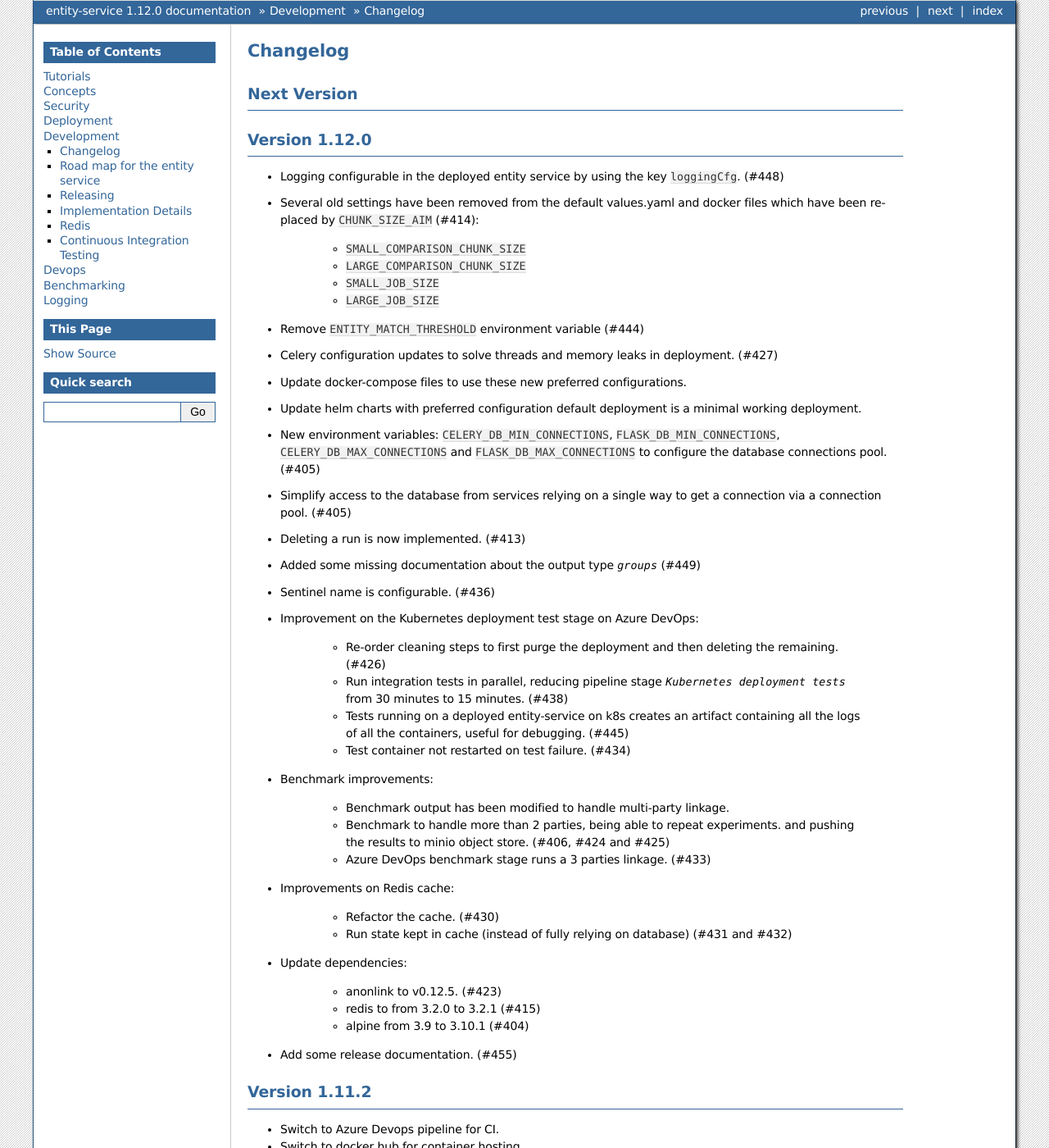
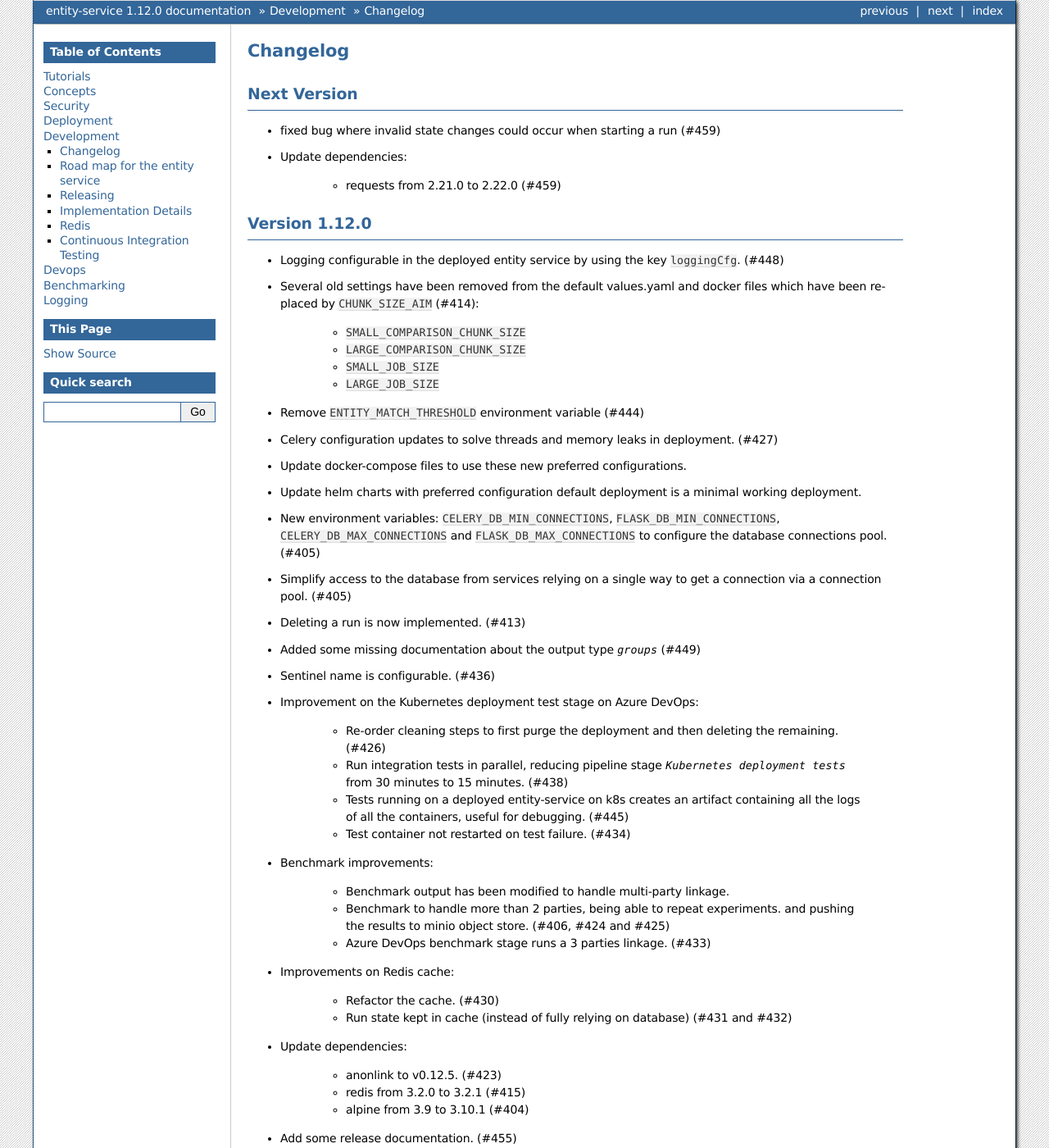
Before and after one commit to data61/anonlink-entity-service, a Sphinx documentation site: the page built from docs/changelog.rst, in a window 1280 px wide and 1400 px high. Shown: the whole window at 82% size. Built offline with Sphinx 7.4.7, drawn with Linux system fonts in a browser that asks for light colours; formulas are drawn with MathJax 3.

Commit message:
updated changelog

```diff
--- a/docs/changelog.rst
+++ b/docs/changelog.rst
@@ -7,7 +7,11 @@ Changelog
 Next Version
 ------------
 
+- fixed bug where invalid state changes could occur when starting a run (#459)
 
+- Update dependencies:
+
+    - requests from 2.21.0 to 2.22.0 (#459)
 
 
 Version 1.12.0
```
Also changed, not shown: other parts of docs/changelog.rst (+1 -1 lines).
